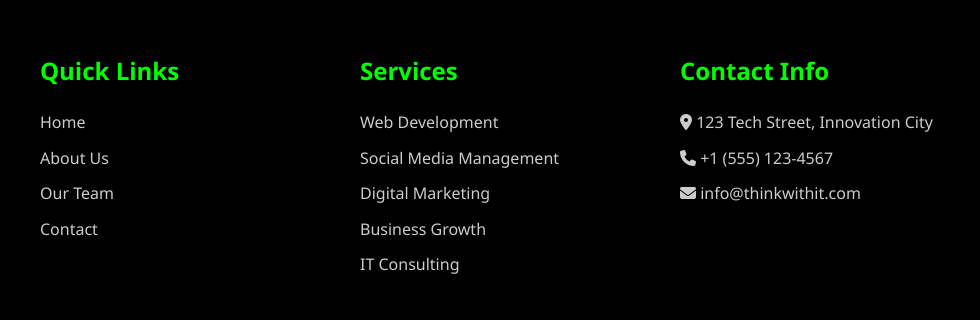
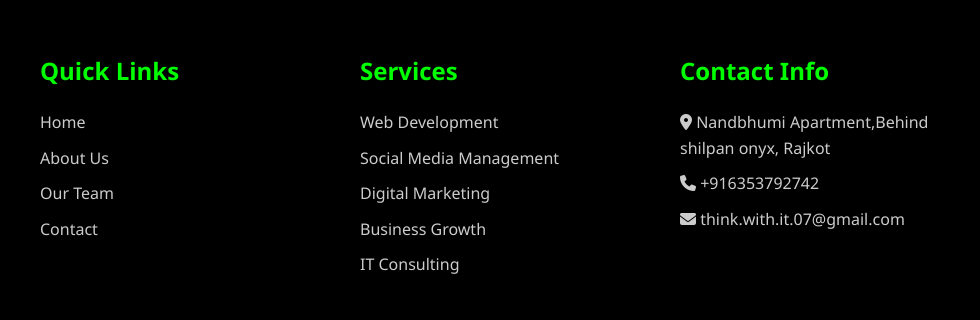
Before and after one commit to ThinkWithIT/Portfolio, a plain HTML site: page members.html in a window 1280 px wide. Shown: the part 2992-3312 px from the top of the page, 300-1280 px from the left. Drawn offline with Linux system fonts and the light colour scheme.

Commit message:
Update members.html
footer up.

```diff
--- a/members.html
+++ b/members.html
@@ -964,9 +964,9 @@
                 </div>
                 <div class="footer-column">
                     <h3>Contact Info</h3>
-                    <p><i class="fas fa-map-marker-alt"></i> 123 Tech Street, Innovation City</p>
-                    <p><i class="fas fa-phone"></i> +1 (555) 123-4567</p>
-                    <p><i class="fas fa-envelope"></i> info@thinkwithit.com</p>
+                    <p><i class="fas fa-map-marker-alt"></i> Nandbhumi Apartment,Behind shilpan onyx, Rajkot</p>
+                    <p><i class="fas fa-phone"></i> +916353792742</p>
+                    <p><i class="fas fa-envelope"></i> think.with.it.07@gmail.com</p>
                 </div>
             </div>
             <div class="footer-bottom">
```
